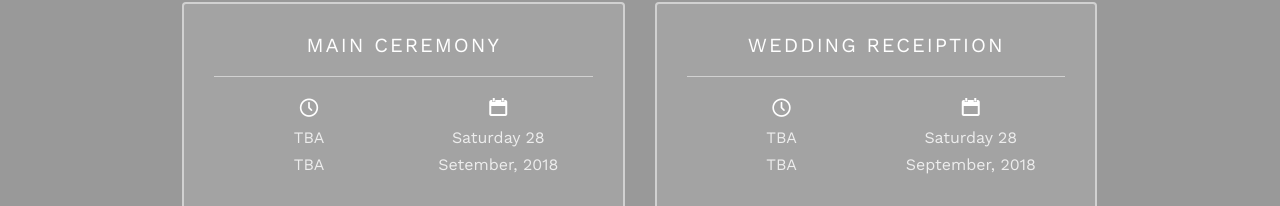
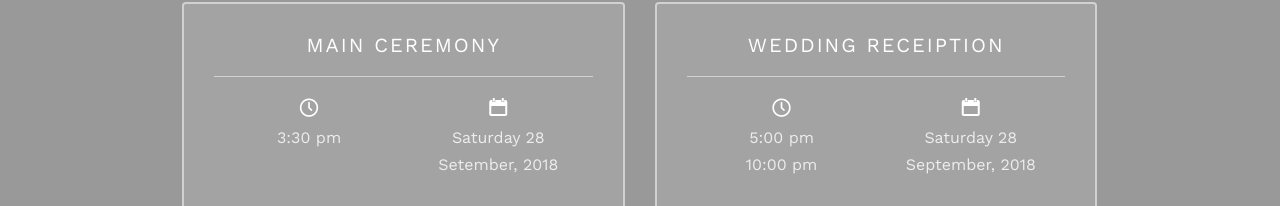
Before and after one commit to crosswedding2019/crosswedding2019.github.io, a plain HTML site: page index.html in a window 1280 px wide. Shown: the part 6740-6946 px from the top of the page. Drawn offline with nearby package versions, Linux system fonts and the light colour scheme; files whose address does not match are found by name.

Commit message:
Final Updates

```diff
--- a/index.html
+++ b/index.html
@@ -545,8 +545,8 @@
                       <h3>Main Ceremony</h3>
                       <div class="event-col">
                         <i class="icon-clock"></i>
-                        <span>TBA</span>
-                        <span>TBA</span>
+                        <span>3:30 pm</span>
+                        <span></span>
                       </div>
                       <div class="event-col">
                         <i class="icon-calendar"></i>
@@ -565,8 +565,8 @@
                       <h3>Wedding Receiption</h3>
                       <div class="event-col">
                         <i class="icon-clock"></i>
-                        <span>TBA</span>
-                        <span>TBA</span>
+                        <span>5:00 pm</span>
+                        <span>10:00 pm</span>
                       </div>
                       <div class="event-col">
                         <i class="icon-calendar"></i>
```
Also changed, not shown: rsvp.html (+1 -1 lines).
